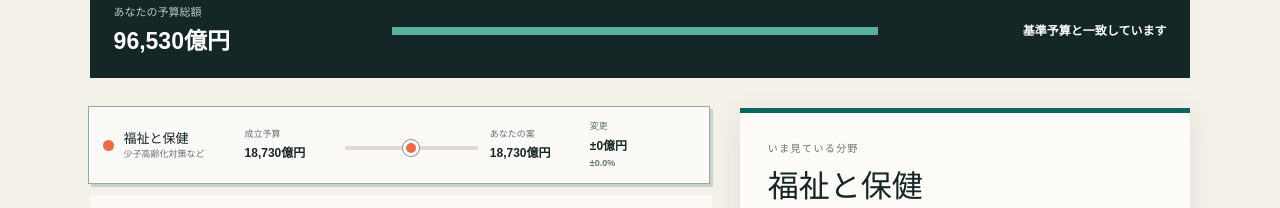
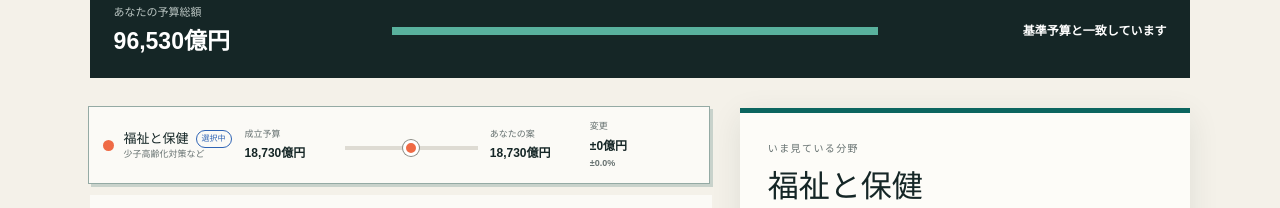
Before and after one commit to okajun35/tokyo-budget-simulator, a Next.js app: page / in a window 1280 px wide. Shown: the part 840-1048 px from the top of the page. Built offline with nearby package versions, Linux system fonts and the light colour scheme.

Commit message:
feat: clarify selected budget category

```diff
--- a/app/globals.css
+++ b/app/globals.css
@@ -57,6 +57,7 @@ a { color:inherit; }
 .rowIdentity { display:flex; align-items:center; gap:10px; min-width:0; }
 .colorDot { width:11px; height:11px; border-radius:50%; flex:none; }
 .rowIdentity h3 { margin:0; font-size:13px; }
+.selectionState { display:inline-block; margin-left:7px; padding:2px 5px; border:1px solid #2f64b5; border-radius:999px; color:#2f64b5; font-size:8px; vertical-align:2px; }
 .rowIdentity small,.budgetMetric small,.changeMetric small { display:block; color:var(--muted); font-size:9px; }
 .budgetMetric b,.changeMetric b { display:block; margin-top:3px; font-size:12px; white-space:nowrap; }
 .changeMetric em { display:block; margin-top:2px; color:var(--muted); font-size:9px; font-style:normal; font-weight:800; }
--- a/app/page.tsx
+++ b/app/page.tsx
@@ -93,8 +93,8 @@ export default function Home() {
               const delta = values[item.id] - item.baselineAmount100mYen;
               const deltaRate = delta / item.baselineAmount100mYen * 100;
               const direction = changed ? delta > 0 ? "up" : "down" : "unchanged";
-              return <article key={item.id} data-budget-category={item.id} className={`budgetRow ${selected === item.id ? "selected" : ""}`} onClick={() => setSelected(item.id)}>
-                <div className="rowIdentity"><span className="colorDot" style={{background:item.color}}/><div><h3>{item.name}</h3><small>{item.shortDescription}</small></div></div>
+              return <article key={item.id} data-budget-category={item.id} aria-current={selected === item.id ? "true" : undefined} className={`budgetRow ${selected === item.id ? "selected" : ""}`} onClick={() => setSelected(item.id)}>
+                <div className="rowIdentity"><span className="colorDot" style={{background:item.color}}/><div><h3>{item.name}{selected === item.id && <span className="selectionState">選択中</span>}</h3><small>{item.shortDescription}</small></div></div>
                 <div className="budgetMetric"><small>成立予算</small><b>{money(item.baselineAmount100mYen)}</b></div>
                 <div className="sliderCell"><input aria-label={`${item.name}の予算`} type="range" min={Math.round(item.baselineAmount100mYen * .7)} max={Math.round(item.baselineAmount100mYen * 1.3)} value={values[item.id]} onChange={e => setValue(item.id, Number(e.target.value))} style={{"--accent": item.color} as React.CSSProperties}/></div>
                 <div className="budgetMetric"><small>あなたの案</small><b>{money(values[item.id])}</b></div>
```
Also changed, not shown: 2 other files (tests, documents, lock files or other folders).
